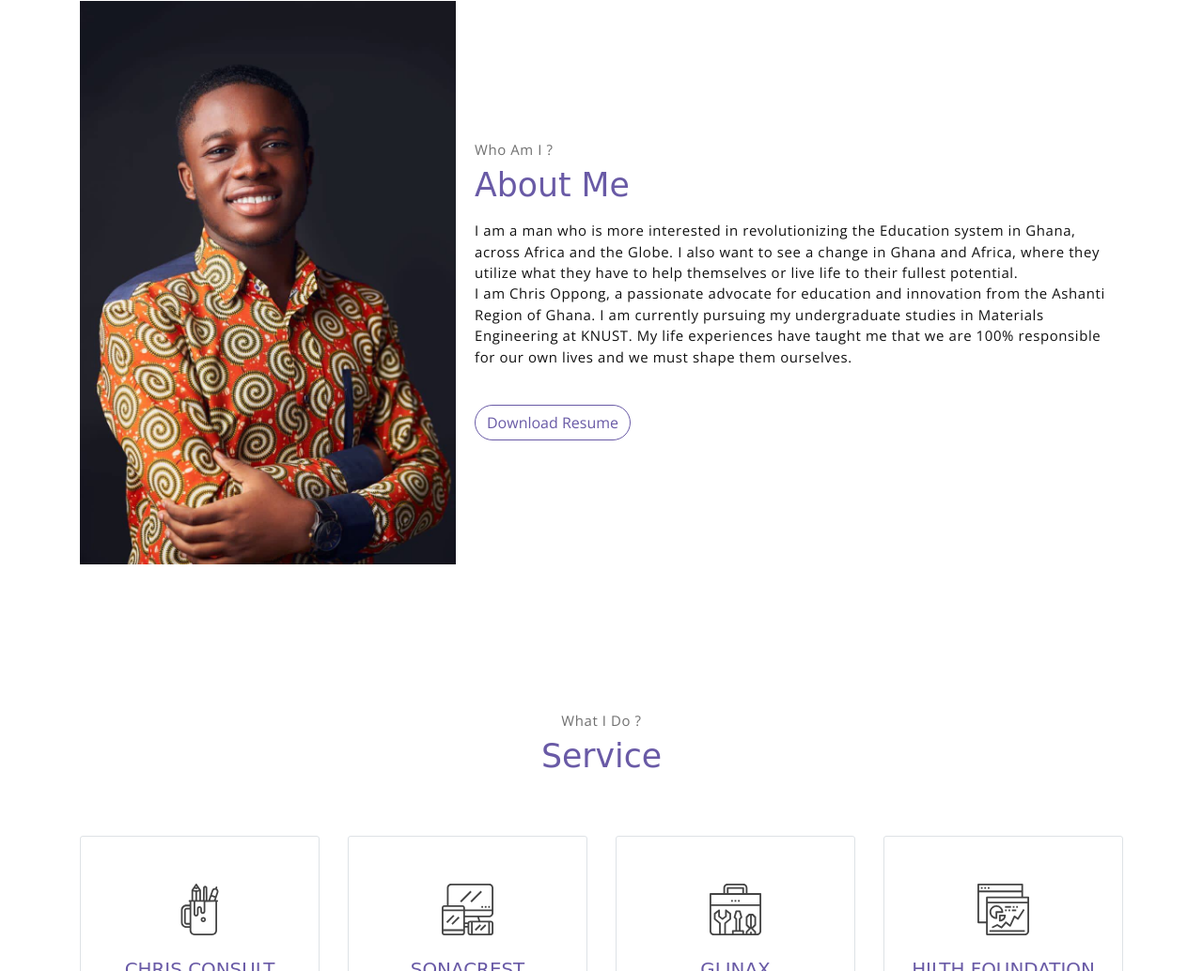
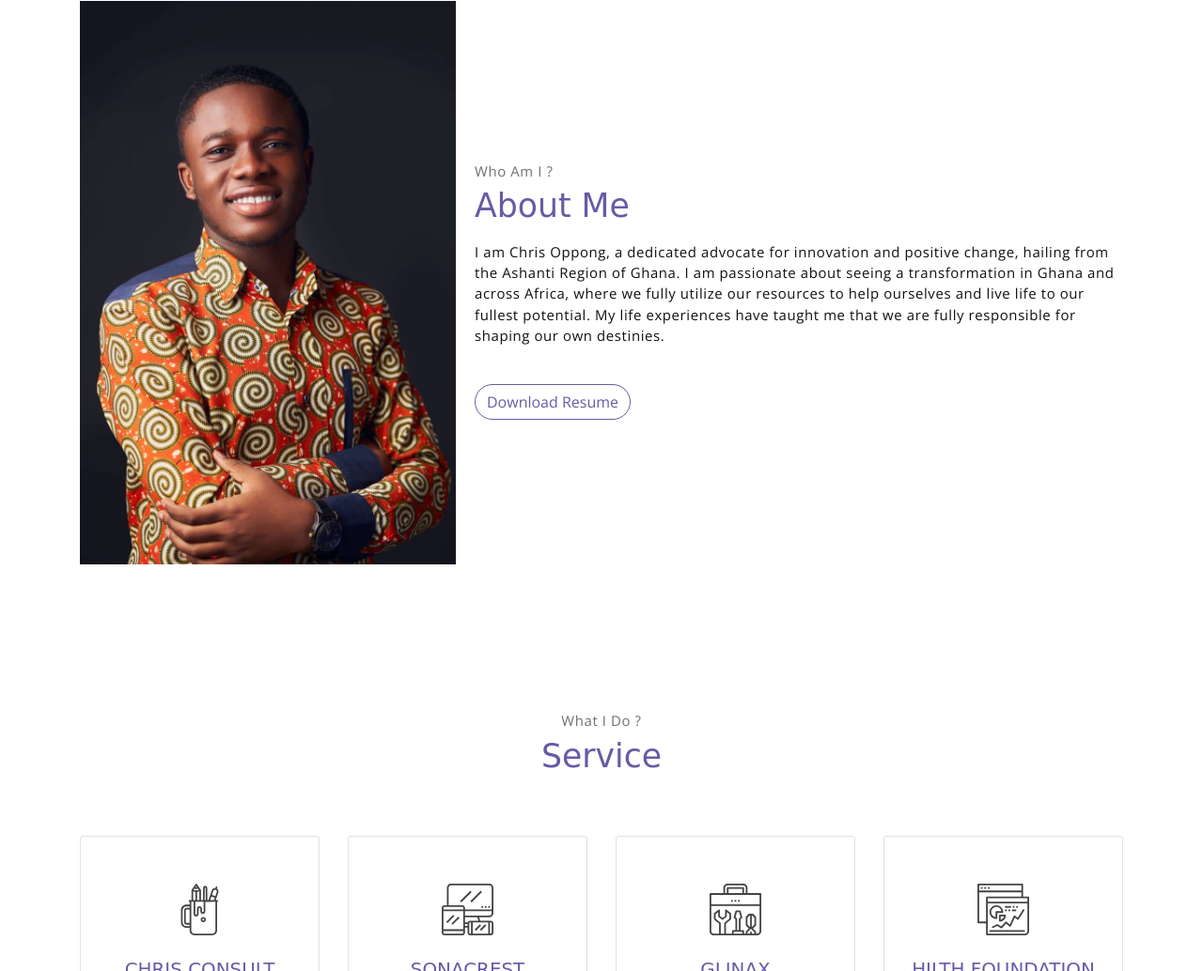
Before and after one commit to links-astec/links-astec.github.io, a plain HTML site: page index.html in a window 1280 px wide. Shown: the part 799-1833 px from the top of the page at 94% size. Drawn offline with nearby package versions, Linux system fonts and the light colour scheme; a web font is replaced by a local one.

Commit message:
Update index.html

```diff
--- a/index.html
+++ b/index.html
@@ -76,12 +76,11 @@
                     <p class="section-subtitle">Who Am I ?</p>
                     <h2 class="section-title mb-3">About Me</h2>
                     <p>
-                        I am a man who is more interested in revolutionizing the Education system in Ghana, across Africa and the Globe.
-                        I also want to see a change in Ghana and Africa, where they utilize what they have to help themselves or live life to their fullest potential.
-                        <br>I am Chris Oppong, a passionate advocate for education and innovation from the Ashanti Region of Ghana.
-                        I am currently pursuing my undergraduate studies in Materials Engineering at KNUST.
-                         My life experiences have taught me that we are 100% responsible for our own lives and we must shape them ourselves.
-                    </p>
+                       I am Chris Oppong, a dedicated advocate for innovation and positive change,
+                        hailing from the Ashanti Region of Ghana.
+                        I am passionate about seeing a transformation in Ghana and across Africa,
+                        where we fully utilize our resources to help ourselves and live life to our fullest potential.
+                        My life experiences have taught me that we are fully responsible for shaping our own destinies.                    </p>
                     <button class="btn-rounded btn btn-outline-primary mt-4">Download Resume</button>
                 </div>
             </div><!-- end of about wrapper -->
```
